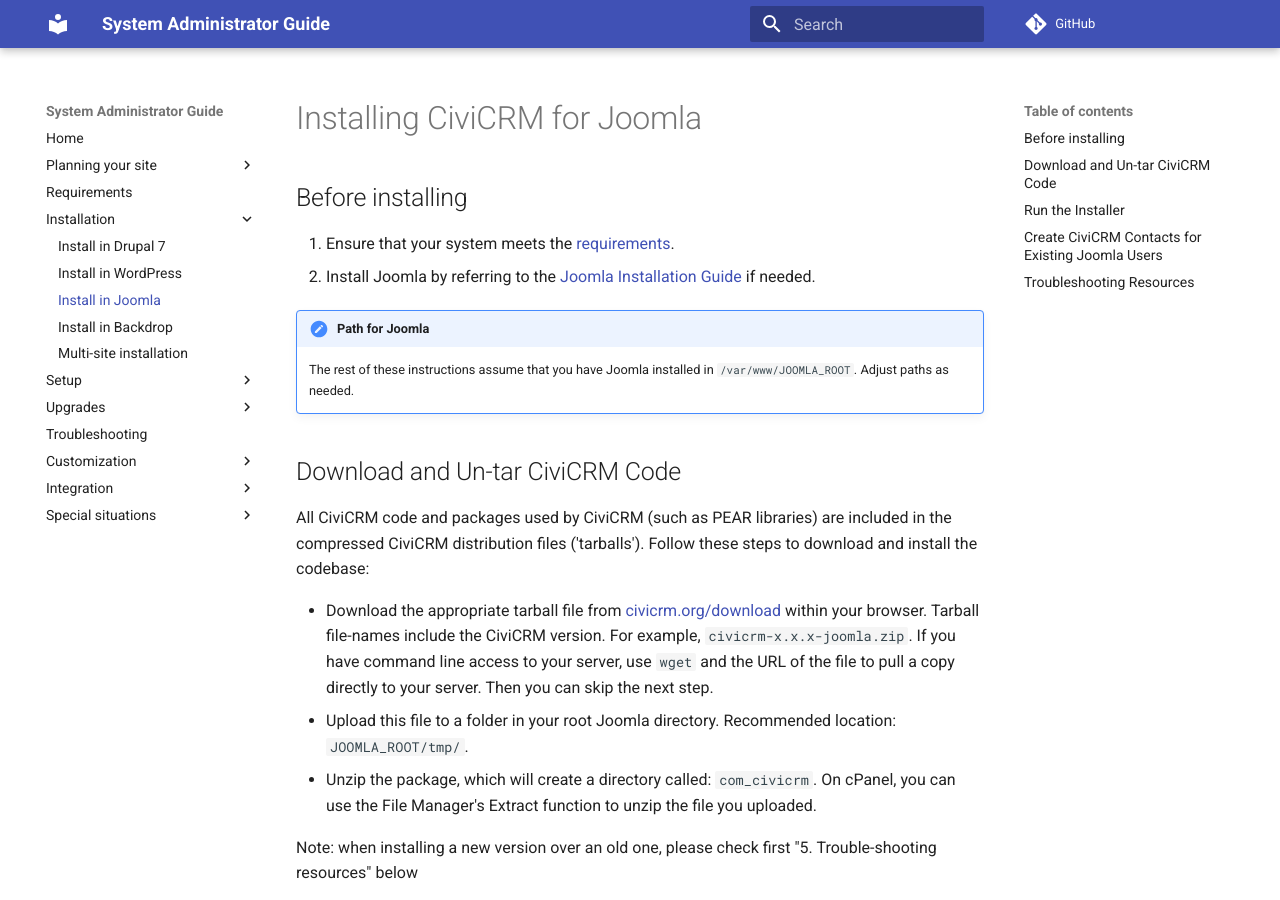
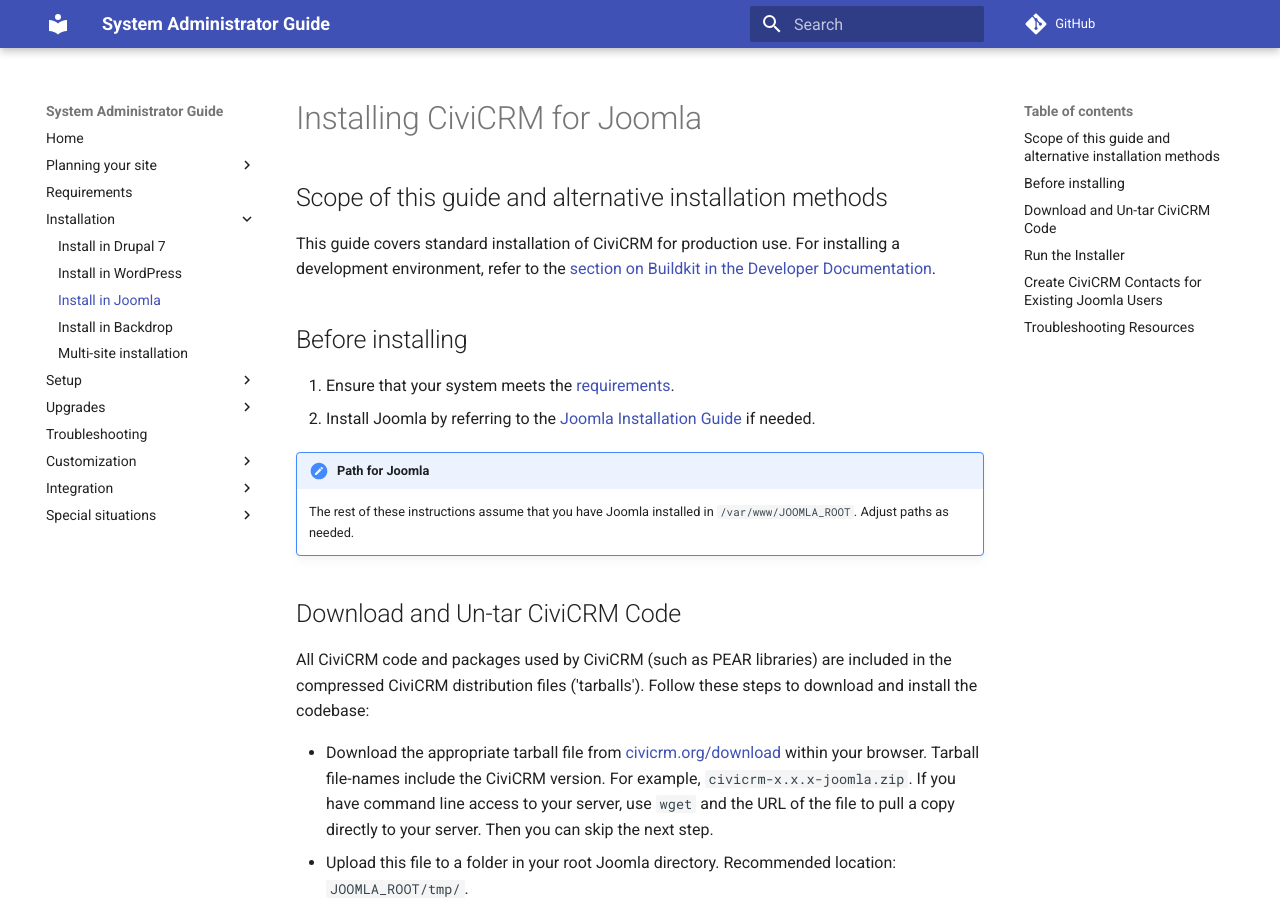
Before and after one commit to civicrm/civicrm-sysadmin-guide, an MkDocs documentation site: the page built from docs/install/joomla.md, in a window 1280 px wide and 900 px high. Built offline with MkDocs 1.6.1 and Material for MkDocs 9.7.7, drawn with Linux system fonts in a browser that asks for light colours; comment, search, counter and statistics services are not loaded; old or Windows-style settings are respelled for this version of MkDocs.

Commit message:
Update joomla.md

```diff
--- a/docs/install/joomla.md
+++ b/docs/install/joomla.md
@@ -1,4 +1,8 @@
 # Installing CiviCRM for Joomla
+
+## Scope of this guide and alternative installation methods
+
+This guide covers standard installation of CiviCRM for production use. For installing a development environment, refer to the [section on Buildkit in the Developer Documentation](https://docs.civicrm.org/dev/en/latest/tools/buildkit/).
 
 ## Before installing
 
```
